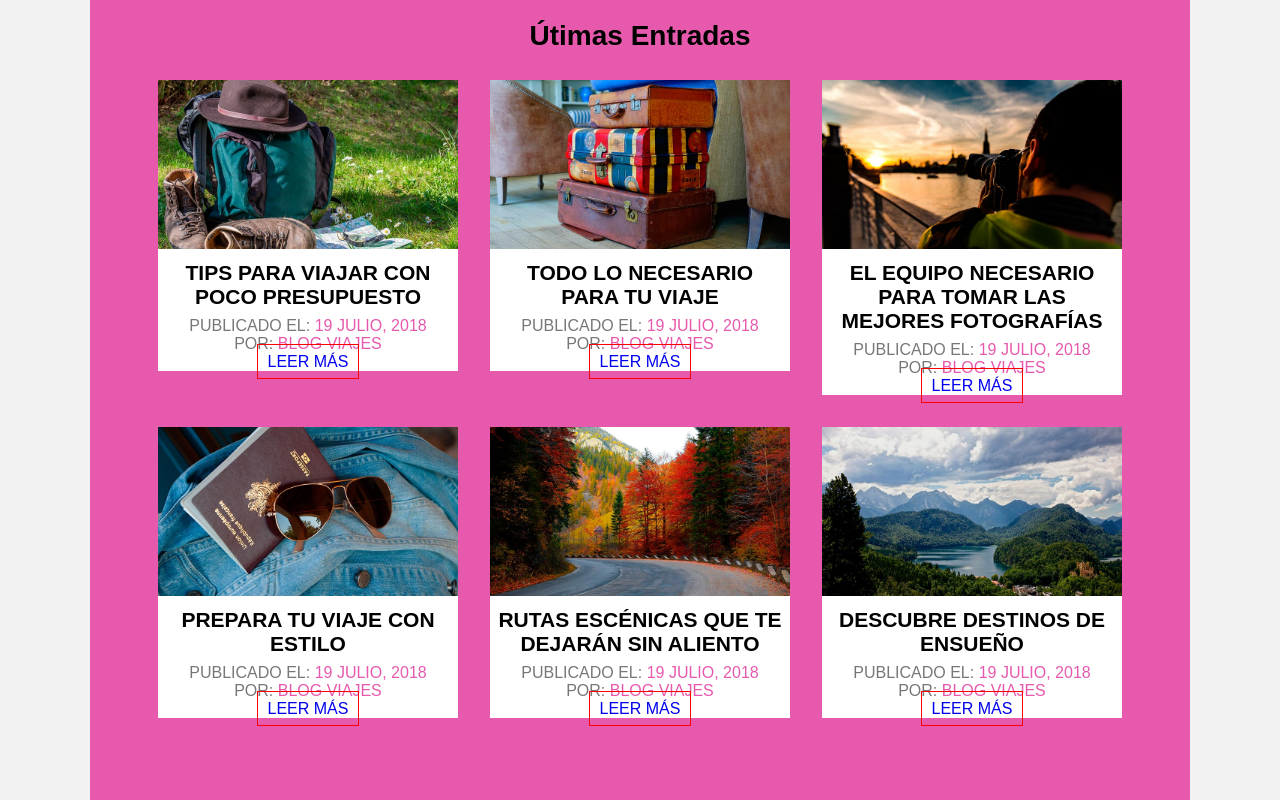
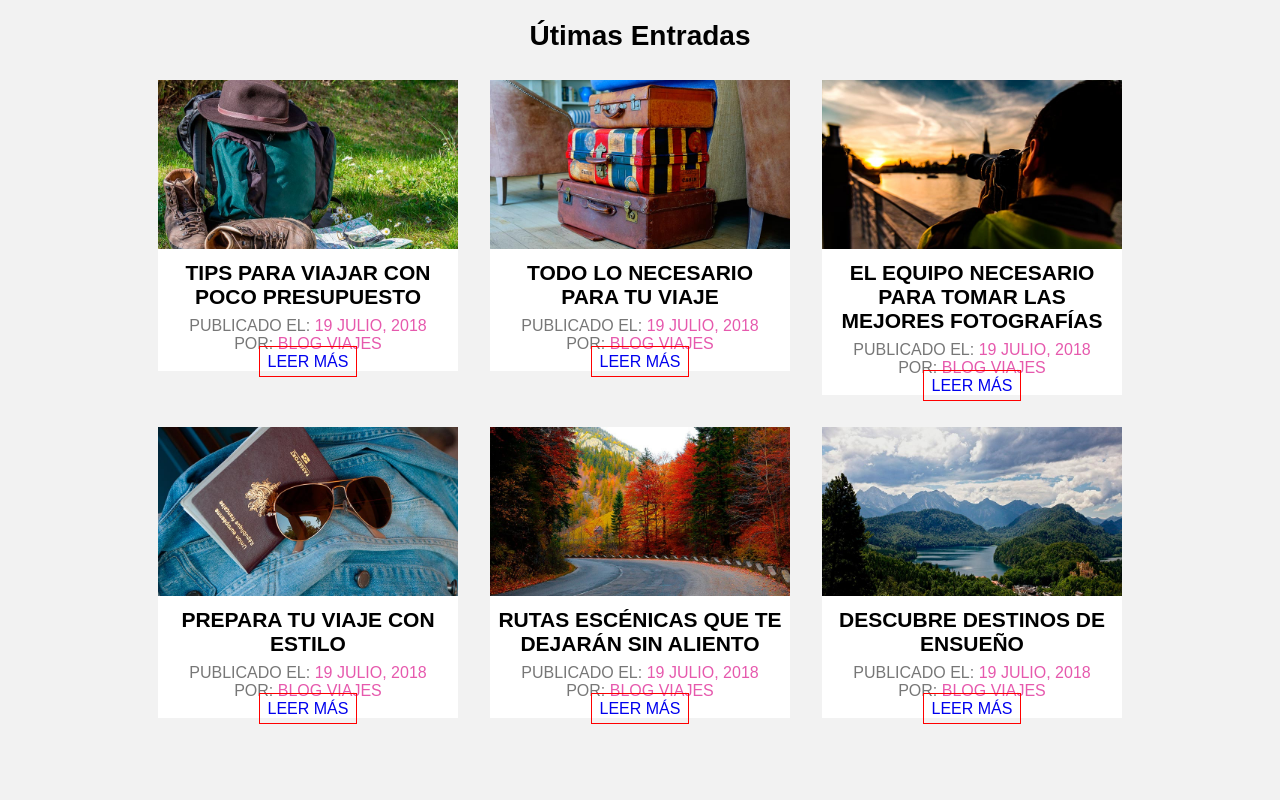
Before and after one commit to JairoBlancoJaime/Diseno-Interfaces, a plain HTML site: page FlexBox-Pract2/index.html in a window 1280 px wide. Drawn offline with Linux system fonts and the light colour scheme.

Commit message:
Last Commit FlexBox02 8nov 10:26

```diff
--- a/FlexBox-Pract2/styles/styles.css
+++ b/FlexBox-Pract2/styles/styles.css
@@ -17,7 +17,6 @@ body {
 
         #Entradas {
             height: 100%;
-            background-color: #e659ad;
 
             h2 {
                 font-size: 28px;
@@ -28,6 +27,7 @@ body {
                 display: flex;
                 align-items: flex-start;
                 justify-content: center;
+                /* quitar las 2 lineas de arriba align y justify, poner flex-direction: column; */
                 flex-wrap:wrap;
                 gap: 16px;
 
@@ -44,18 +44,22 @@ body {
                         font-size: 21px;
                         padding: 8px;
                     }
+
                     p {
                         font-size: 16px;
+
                         label{
                             color: #777777;
                         }
+
                         span{
                             color: #e659ad;
                         }
                     }
+
                     .boton{
                         text-decoration: none;
-                        padding: 8px 10px;
+                        padding: 6px 8px;
                         border: red solid 1px;
                     }
                 }
@@ -64,10 +68,12 @@ body {
     }
 }
 
+/*** Tablet ***/
+@media (min-width: 468px) {
+
+}
+
+/*** Escritorio ***/
 @media (min-width: 768px) {
 
 }
-
-@media (min-width: 468px) {
-
-}
```
